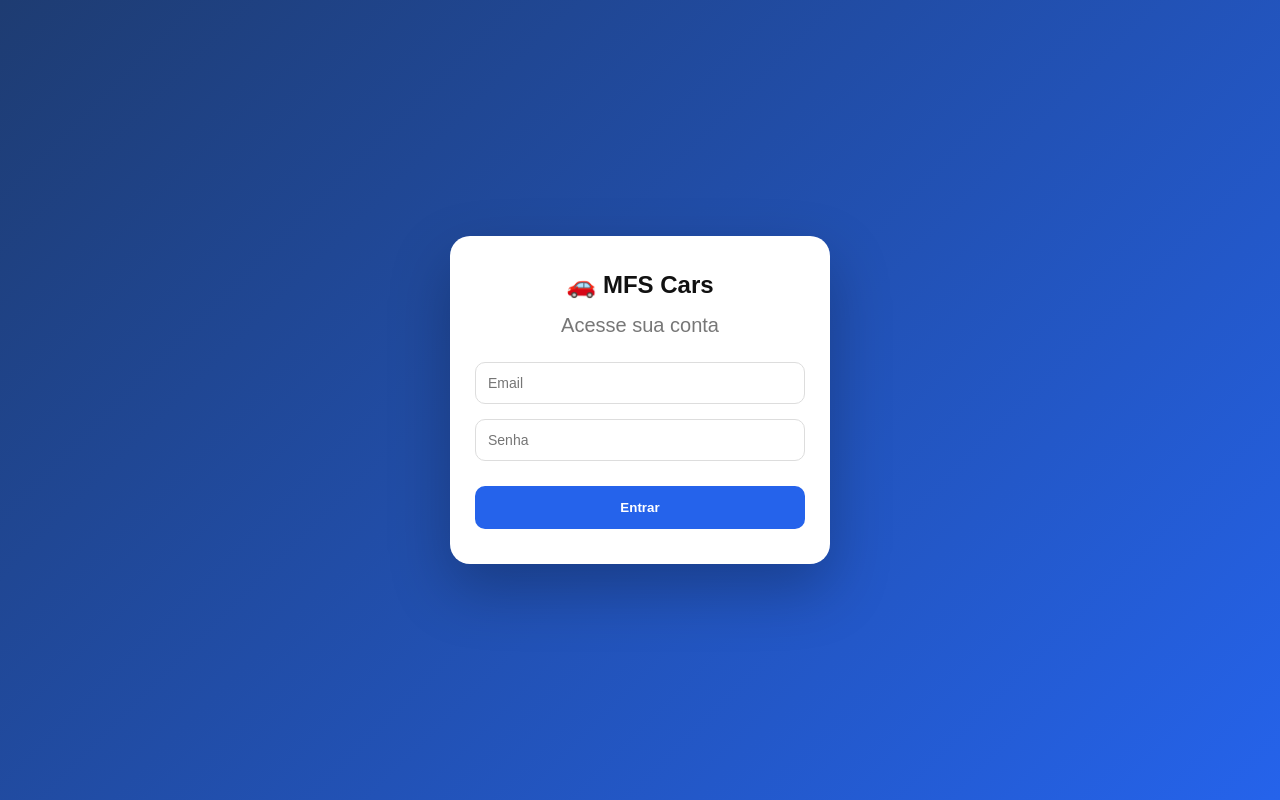
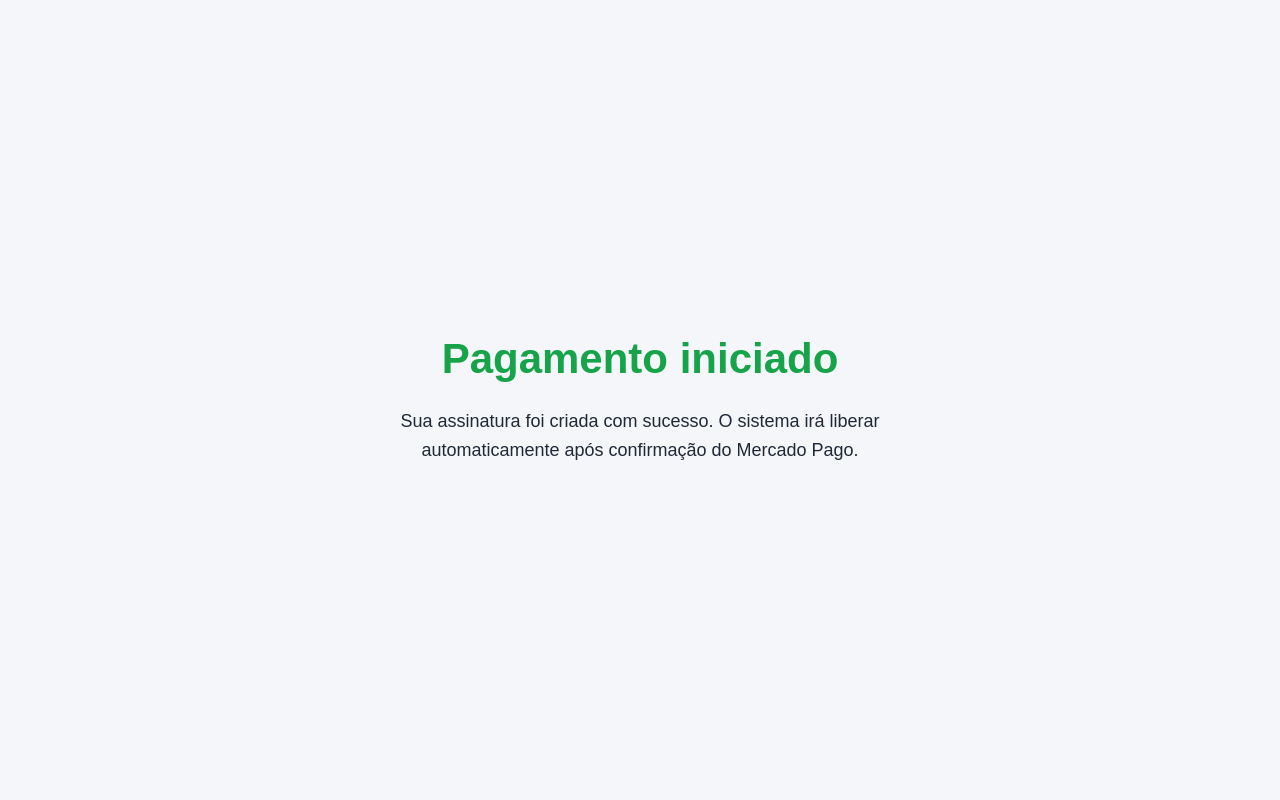
Before and after one commit to mfaria0110/mfscars-frontend, a React (Vite) app: page /pagamento/sucesso in a window 1280 px wide. Before the commit this address led to /login. Built offline with nearby package versions, Linux system fonts and the light colour scheme.

Commit message:
adiciona rotas pagamento

```diff
--- a/src/modules/plano/plano.service.js
+++ b/src/modules/plano/plano.service.js
@@ -186,10 +186,23 @@
     )
   }
 
+  const loja_id =
+    useAppStore
+      .getState()
+      .lojaId
+
+  if (!loja_id) {
+
+    throw new Error(
+      "Loja não encontrada"
+    )
+  }
+
   const { data } =
     await api.post(
       "/billing/assinar",
       {
+        loja_id,
         plano_id
       }
     )
--- /dev/null
+++ b/src/pages/app/PagamentoFalha.jsx
@@ -0,0 +1,47 @@
+export default function PagamentoFalha() {
+
+  return (
+
+    <div style={{
+
+      minHeight: "70vh",
+
+      display: "flex",
+
+      alignItems: "center",
+
+      justifyContent: "center",
+
+      flexDirection: "column",
+
+      padding: 32
+    }}>
+
+      <h1 style={{
+
+        fontSize: 42,
+
+        color: "#dc2626",
+
+        marginBottom: 24
+      }}>
+        Pagamento não concluído
+      </h1>
+
+      <p style={{
+
+        fontSize: 18,
+
+        maxWidth: 600,
+
+        textAlign: "center",
+
+        lineHeight: 1.6
+      }}>
+        O pagamento foi cancelado
+        ou não pôde ser processado.
+      </p>
+
+    </div>
+  )
+}
--- /dev/null
+++ b/src/pages/app/PagamentoSucesso.jsx
@@ -0,0 +1,48 @@
+export default function PagamentoSucesso() {
+
+  return (
+
+    <div style={{
+
+      minHeight: "70vh",
+
+      display: "flex",
+
+      alignItems: "center",
+
+      justifyContent: "center",
+
+      flexDirection: "column",
+
+      padding: 32
+    }}>
+
+      <h1 style={{
+
+        fontSize: 42,
+
+        color: "#16a34a",
+
+        marginBottom: 24
+      }}>
+        Pagamento iniciado
+      </h1>
+
+      <p style={{
+
+        fontSize: 18,
+
+        maxWidth: 600,
+
+        textAlign: "center",
+
+        lineHeight: 1.6
+      }}>
+        Sua assinatura foi criada com sucesso.
+        O sistema irá liberar automaticamente
+        após confirmação do Mercado Pago.
+      </p>
+
+    </div>
+  )
+}
--- a/src/routes/index.jsx
+++ b/src/routes/index.jsx
@@ -26,6 +26,12 @@
 import Permissoes from "../pages/app/Permissoes"
 
 import Assinatura from "../pages/app/Assinatura"
+
+import PagamentoSucesso
+from "../pages/app/PagamentoSucesso"
+
+import PagamentoFalha
+from "../pages/app/PagamentoFalha"
 
 import {
   usePermissao
@@ -67,7 +73,6 @@
         {/* =========================
             🌐 PÚBLICO
         ========================== */}
-
         <Route
           element={
             <PublicLayout />
@@ -79,12 +84,20 @@
             element={<Login />}
           />
 
+          <Route
+            path="/pagamento/sucesso"
+            element={<PagamentoSucesso />}
+          />
+
+          <Route
+            path="/pagamento/falha"
+            element={<PagamentoFalha />}
+          />
         </Route>
 
         {/* =========================
             🔒 PRIVADO
         ========================== */}
-
         <Route
           element={
             <PrivateRoute />
@@ -99,10 +112,10 @@
 
             {/* ASSINATURA */}
 
-<Route
-  path="/app/assinatura"
-  element={<Assinatura />}
-/>
+            <Route
+              path="/app/assinatura"
+              element={<Assinatura />}
+            />
 
             {/* DASHBOARD */}
 
```
